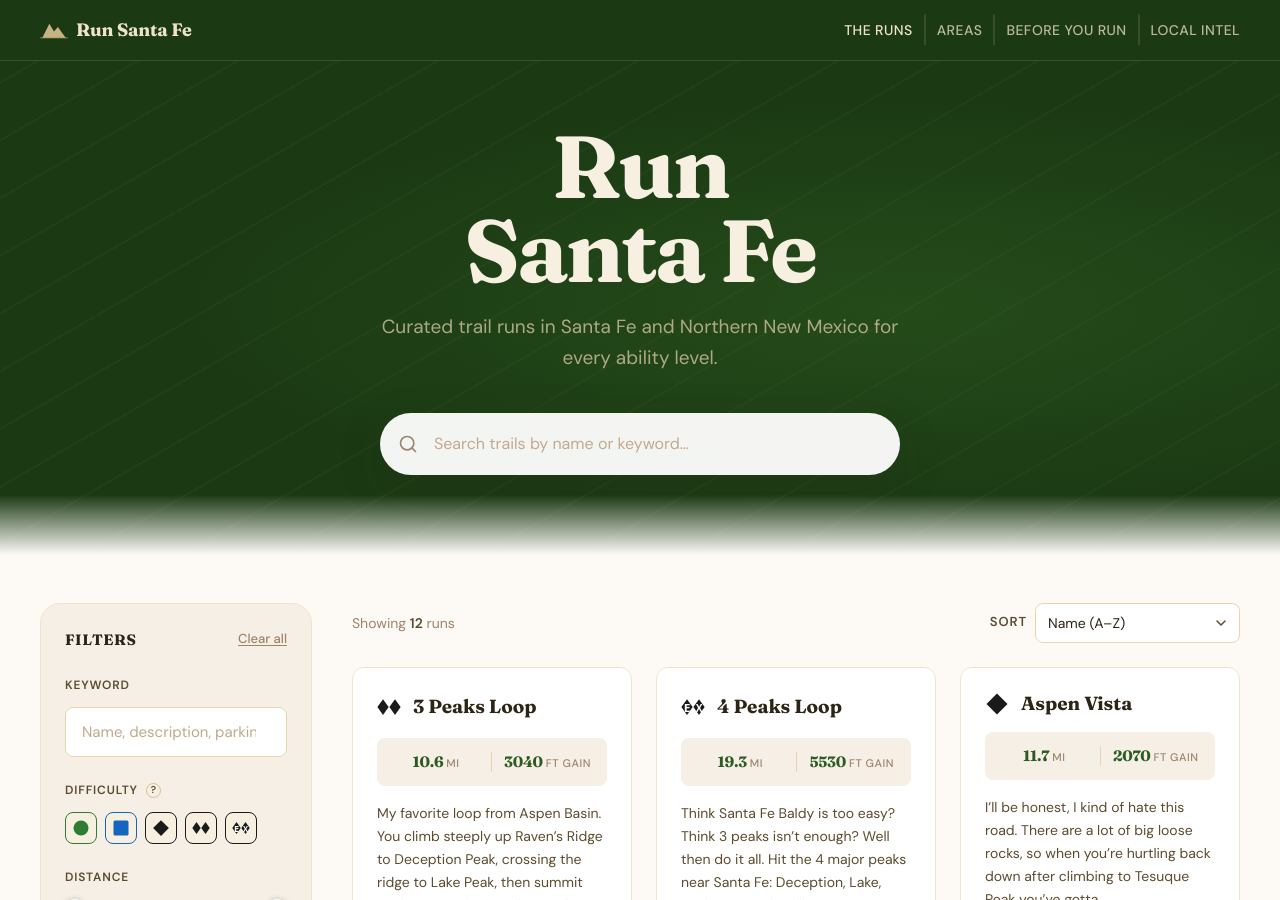
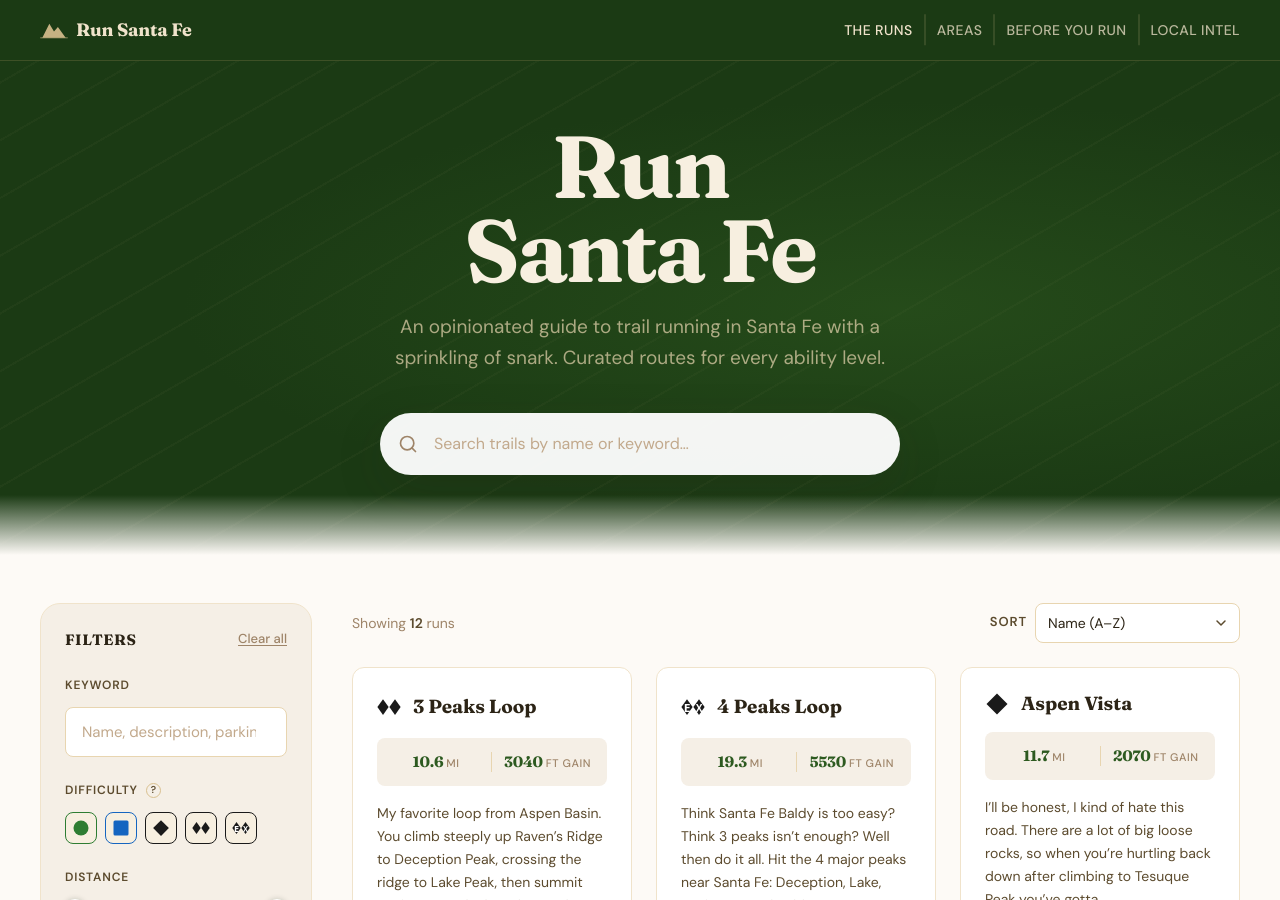
Before and after one commit to santa-fe-runs/santa-fe-run, a Jekyll site: the page built from index.html, in a window 1280 px wide and 900 px high. Built offline with Jekyll 4.4.1, drawn with Linux system fonts in a browser that asks for light colours.

Commit message:
feat: copy improvements

```diff
--- a/_config.yml
+++ b/_config.yml
@@ -1,7 +1,7 @@
 title: "Run Santa Fe"
 tagline: "Curated trail runs in Northern New Mexico"
 description: >-
-  A curated guide to the best trail runs in Northern New Mexico from mellow foothills cruisers to
+  A curated guide to the best trail runs around Santa Fe from mellow foothills cruisers to
   serious alpine adventures.
 
 # GitHub Pages URL — update if using a custom domain
--- a/index.html
+++ b/index.html
@@ -8,7 +8,7 @@ title: "Run Santa Fe"
   <div class="container">
 <h1 class="hero-title">Run<br><em>Santa Fe</em></h1>
     <p class="hero-subtitle">
-      Curated trail runs in Santa Fe and Northern New Mexico for every ability level.
+      An opinionated guide to trail running in Santa Fe with a sprinkling of snark. Curated routes for every ability level.
     </p>
     <div class="hero-search" role="search">
       <svg class="hero-search-icon" width="20" height="20" viewBox="0 0 24 24" fill="none" aria-hidden="true">
```
